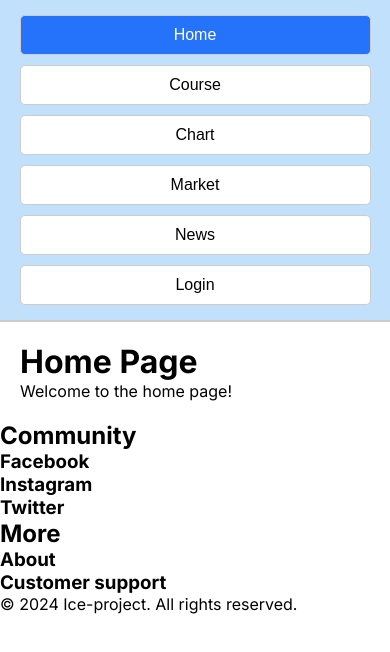
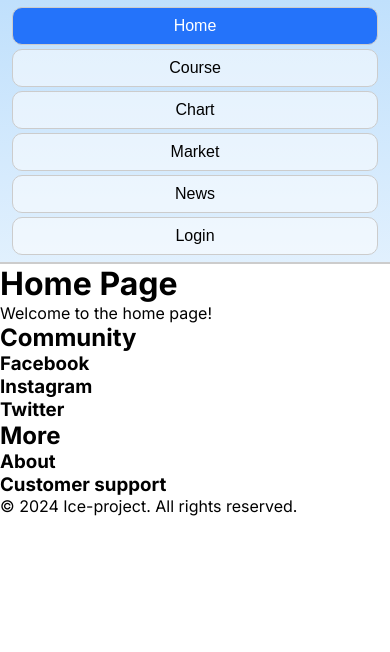
Before and after one commit to sunnypawat/ice-frontend, a Next.js app in the folder finapp/: page / in a window 390 px wide. Shown: the top 652 px of the page. Built offline with nearby package versions, Linux system fonts and the light colour scheme.

Commit message:
Update MainNavbar.css

```diff
--- a/finapp/src/component/main/MainNavbar.css
+++ b/finapp/src/component/main/MainNavbar.css
@@ -1,64 +1,50 @@
 nav {
   display: flex;
-  justify-content: space-between; /* Adjusted for spacing based on the image */
+  justify-content: flex-start; /* Changed to flex-start to align items to the left */
   align-items: center;
-  background-color: #C0E0FC; /* Adjusted the background color to match the image */
-  padding: 10px 5%; /* Adjust padding for alignment */
-  border-bottom: 2px solid #cccccc; /* Border at the bottom of the navbar */
+  background: linear-gradient(to bottom, rgba(192, 224, 252, 1), rgba(192, 224, 252, 0.48));
+  padding: 5px 3%;
+  border-bottom: 2px solid #cccccc;
 }
 
 button {
-  background-color: #ffffff; /* White background for buttons */
-  border: 1px solid #cccccc; /* Added border to match the image */
-  padding: 10px 15px; /* Adjust padding to match the image */
-  margin: 0; /* Adjusted margin to match the image */
-  border-radius: 5px; /* Adjusted border-radius to match the image */
+  background-color: rgb(255, 255, 255, 0.53);
+  border: 1px solid #cccccc;
+  padding: 9px 36px;
+  margin: 0 28px 0 0; /* Add right margin to space the buttons */
+  border-radius: 10px;
   font-size: 16px;
   cursor: pointer;
   transition: background-color 0.3s ease;
-  position: relative; /* To position the user icon if necessary */
+  position: relative;
+  font-family: 'Plus Jakarta Sans', sans-serif;;
 }
 
-button:hover {
-  background-color: #f2f2f2; /* Lighter grey background on hover */
+.loginButton {
+  margin-left: auto;
 }
 
-button:focus,
-button:active {
-  outline: none;
-  box-shadow: 0 0 0 2px #2473fa; /* Blue outline to show active/focus state */
-}
-
-button.login-button {
-  padding-right: 40px; /* Extra padding to accommodate the user icon */
-}
-
-button.login-button::after {
-  /*content: url('path_to_your_user_icon.png'); Add the path to your user icon image */
-  position: absolute;
-  right: 10px;
-  top: 50%;
-  transform: translateY(-50%);
-}
-
-main {
-  padding: 20px;
-}
+/* The rest of your button styles remain unchanged */
 
 /* Highlight the active button based on activeSection state */
 button.active {
-  background-color: #2473fa; /* Blue background for active button */
-  color: #ffffff; /* White text for active button */
+  background-color: #2473fa;
+  color: #ffffff;
 }
 
 /* Adjustments for responsiveness, for example on smaller screens */
 @media (max-width: 768px) {
   nav {
-      flex-direction: column;
+    flex-direction: column;
   }
 
   button {
-      width: 100%;
-      margin: 5px 0; /* Stack buttons with space in between */
+    width: 100%;
+    margin: 2px 0; /* Stack buttons with space in between */
+  }
+
+  /* Remove the auto margin on smaller screens to stack the buttons */
+  button:not(:first-child) {
+    margin-left: 0;
   }
 }
```
